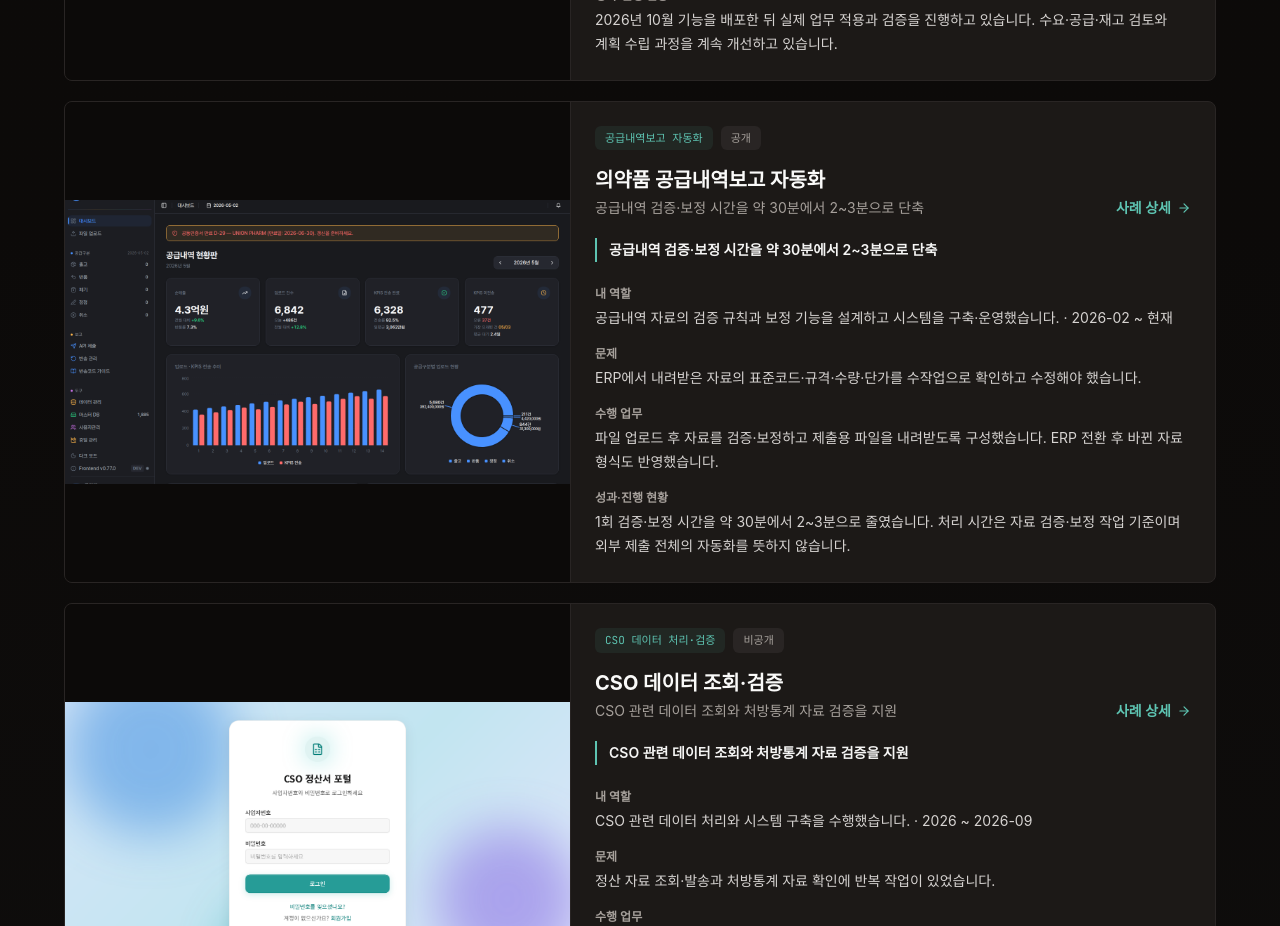
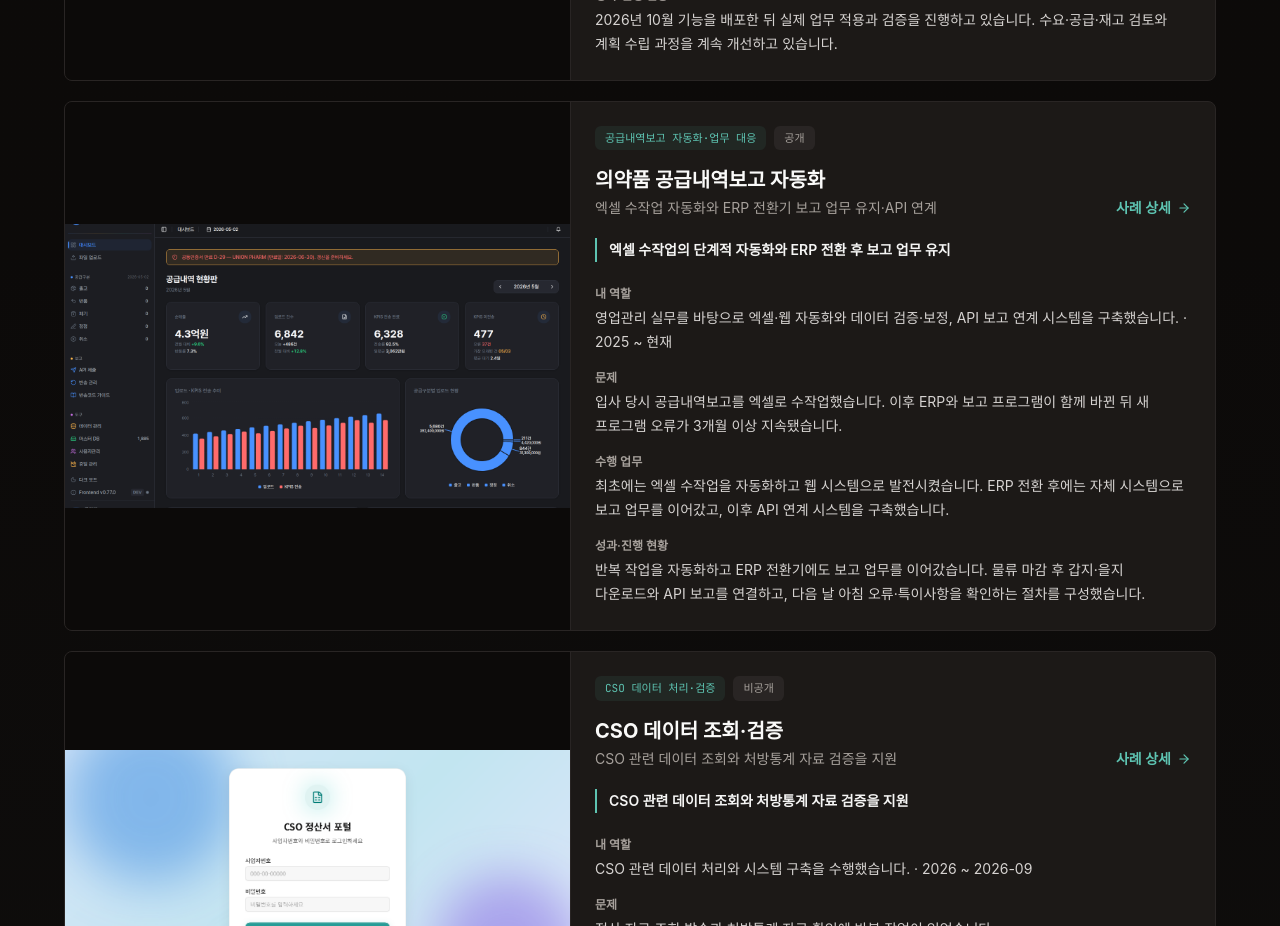
Before and after one commit to yurielk82/ref-hub, a Next.js app: page /ax in a window 1280 px wide. Shown: the part 2660-3586 px from the top of the page. Built offline with nearby package versions, Linux system fonts and the light colour scheme; a web font is replaced by a local one.

Commit message:
fix: 문서 head 구조 수정과 공급내역보고 개선 이력 반영

```diff
--- a/app/layout.tsx
+++ b/app/layout.tsx
@@ -1,5 +1,6 @@
 import type { Metadata } from "next";
 import type { ReactNode } from "react";
+import { Head } from "nextra/components";
 import { ThemeProvider } from "@/components/theme-provider";
 import { AX_HERO, SITE_URL } from "@/data/ax-content";
 import "./globals.css";
@@ -24,6 +25,8 @@ export const metadata: Metadata = {
 export default function RootLayout({ children }: { children: ReactNode }) {
   return (
     <html lang="ko" dir="ltr" suppressHydrationWarning>
+      {/* Nextra Head는 실제 head 요소이므로 body 밖 루트에 둔다. */}
+      <Head />
       <body className="antialiased">
         <ThemeProvider>{children}</ThemeProvider>
       </body>
--- a/data/ax-cases/delivery.ts
+++ b/data/ax-cases/delivery.ts
@@ -99,20 +99,42 @@ export const DELIVERY_CASE_STUDIES: AxCaseStudy[] = [
   },
   {
     projectSlug: "kpis-dsr-api",
-    label: "공급내역보고 자동화",
-    role: "공급내역 자료의 검증 규칙과 보정 기능을 설계하고 시스템을 구축·운영했습니다.",
-    period: "2026-02 ~ 현재",
+    label: "공급내역보고 자동화·업무 대응",
+    role: "영업관리 실무를 바탕으로 엑셀·웹 자동화와 데이터 검증·보정, API 보고 연계 시스템을 구축했습니다.",
+    period: "2025 ~ 현재",
     status: {
       kind: "live",
-      note: "공급내역보고 자료 처리에 활용 중",
+      note: "공급내역보고 시스템 구축·활용 및 API 연계 기능 개선",
     },
-    impact: "공급내역 검증·보정 시간을 약 30분에서 2~3분으로 단축",
+    impact: "엑셀 수작업의 단계적 자동화와 ERP 전환 후 보고 업무 유지",
     problem:
-      "ERP에서 내려받은 자료의 표준코드·규격·수량·단가를 수작업으로 확인하고 수정해야 했습니다.",
+      "입사 당시 공급내역보고를 엑셀로 수작업했습니다. 이후 ERP와 보고 프로그램이 함께 바뀐 뒤 새 프로그램 오류가 3개월 이상 지속됐습니다.",
     intervention:
-      "파일 업로드 후 자료를 검증·보정하고 제출용 파일을 내려받도록 구성했습니다. ERP 전환 후 바뀐 자료 형식도 반영했습니다.",
+      "최초에는 엑셀 수작업을 자동화하고 웹 시스템으로 발전시켰습니다. ERP 전환 후에는 자체 시스템으로 보고 업무를 이어갔고, 이후 API 연계 시스템을 구축했습니다.",
     outcome:
-      "1회 검증·보정 시간을 약 30분에서 2~3분으로 줄였습니다. 처리 시간은 자료 검증·보정 작업 기준이며 외부 제출 전체의 자동화를 뜻하지 않습니다.",
+      "반복 작업을 자동화하고 ERP 전환기에도 보고 업무를 이어갔습니다. 물류 마감 후 갑지·을지 다운로드와 API 보고를 연결하고, 다음 날 아침 오류·특이사항을 확인하는 절차를 구성했습니다.",
+    steps: [
+      {
+        phase: "최초 업무 개선",
+        title: "엑셀 수작업에서 웹 시스템으로",
+        body: "입사 당시 엑셀로 수작업하던 공급내역보고를 엑셀 자동화로 개선하고, 이후 웹 기반 시스템으로 발전시켜 반복되는 자료 검증·보정 작업을 자동화했습니다.",
+      },
+      {
+        phase: "ERP 전환 후 대응",
+        title: "오류 장기화 중 보고 업무 유지·API 연계",
+        body: "ERP와 공급내역보고 프로그램 교체 후 새 프로그램 오류가 3개월 이상 지속됐습니다. 자체 시스템으로 보고 업무를 이어갔고, 이후 보고 API를 연계한 시스템을 구축했습니다.",
+      },
+      {
+        phase: "업무 흐름",
+        title: "물류 마감부터 API 보고까지",
+        body: "물류 마감 → 바코드 서버 접속 및 갑지·을지 다운로드 → API 공급내역보고",
+      },
+      {
+        phase: "아침 확인",
+        title: "의약품 공급내역보고 오류·특이사항 확인",
+        body: "다음 날 아침에는 전날 의약품 공급내역보고의 오류와 특이사항을 확인했습니다.",
+      },
+    ],
     disclosure: "public",
     evidenceLabel: "사례 상세",
   },
--- a/data/experience.ts
+++ b/data/experience.ts
@@ -24,7 +24,7 @@ export const EXPERIENCES: Experience[] = [
       "매출·수금·채권 자료 분석 및 월간 KPI·영업회의 자료 작성",
       "SFE를 통한 영업 활동·실적 분석, S&OP 및 유통재고 관리 업무 개선",
       "CSO 관련 데이터 처리와 조회·검증 시스템 구축",
-      "공급내역보고 검증·보정 시간을 약 30분에서 2~3분으로 단축",
+      "엑셀 수작업 공급내역보고를 웹 시스템으로 개선하고, ERP 전환 후 보고 업무 유지 및 API 연계 시스템 구축",
       "ERP 전환 전후 데이터 대조 및 영업관리·기획·전산 부서 협업",
     ],
     projects: [
--- a/data/manuals.ts
+++ b/data/manuals.ts
@@ -19,7 +19,8 @@ const MANUAL_DETAILS: Record<string, Omit<Manual, "slug" | "title">> = {
     projectSlug: "csoweb",
   },
   "kpis-dsr-api": {
-    description: "의약품 공급내역(갑지·을지) 가공·검증·조회 시스템 매뉴얼",
+    description:
+      "엑셀 수작업 자동화, ERP 전환 후 업무 대응, 갑지·을지 다운로드와 API 공급내역보고 흐름",
     projectSlug: "kpis-dsr-api",
   },
   pharmkpi: {
--- a/data/projects/delivery.ts
+++ b/data/projects/delivery.ts
@@ -128,9 +128,9 @@ export const DELIVERY_PROJECTS: Project[] = [
   {
     slug: "kpis-dsr-api",
     name: "의약품 공급내역보고 자동화",
-    tagline: "공급내역 검증·보정 시간을 약 30분에서 2~3분으로 단축",
+    tagline: "엑셀 수작업 자동화와 ERP 전환기 보고 업무 유지·API 연계",
     description:
-      "파일 업로드 후 자료를 검증·보정하고 제출용 파일을 내려받도록 구성했습니다. ERP 전환 후 바뀐 자료 형식도 반영했습니다. 공급내역보고 자료 처리에 활용 중.",
+      "엑셀 수작업을 자동화하고 웹 시스템으로 발전시켰습니다. 이후 ERP·보고 프로그램 교체 후 오류가 3개월 이상 지속되는 동안 보고 업무를 이어갔고, 보고 API를 연계한 시스템을 구축했습니다. 다음 날 아침에는 보고 오류와 특이사항을 확인했습니다.",
     category: "web",
     scope: "company",
     liveUrl: "https://kpis.dvsharp.com",
@@ -139,12 +139,12 @@ export const DELIVERY_PROJECTS: Project[] = [
     emoji: "📊",
     gradient: "from-blue-600/20 to-cyan-600/20",
     features: [
-      "공급내역 파일 업로드와 표준코드 연결",
-      "규격·수량·단가 검증 및 보정",
-      "검증 결과 확인과 제출용 파일 내려받기",
-      "ERP 전환에 따른 입력 파일 형식 변경 반영",
+      "엑셀 수작업 → 엑셀 자동화 → 웹 기반 공급내역보고 시스템",
+      "ERP·보고 프로그램 변경 후 오류 장기화에 대응해 보고 업무 유지",
+      "물류 마감 → 바코드 서버 접속 및 갑지·을지 다운로드 → API 공급내역보고",
+      "다음 날 아침 의약품 공급내역보고 오류·특이사항 확인",
     ],
-    highlight: "공급내역 검증·보정 시간을 약 30분에서 2~3분으로 단축",
+    highlight: "엑셀 수작업 자동화와 ERP 전환기 보고 업무 유지·API 연계",
     year: "2026",
     tech: ["Express 5", "React 19", "Vite 7", "MSSQL", "TanStack Table"],
   },
--- a/data/work-history.ts
+++ b/data/work-history.ts
@@ -83,20 +83,35 @@ export const WORK_CHAPTERS: readonly WorkChapter[] = [
   },
   {
     id: "reporting",
-    period: "2025-04 ~ 현재",
-    title: "공급내역보고 및 영업관리 반복 업무 개선",
+    period: "2025 ~ 현재",
+    title: "공급내역보고 자동화 및 ERP 전환기 업무 대응",
     situation:
-      "의약품 공급내역보고와 계약·주문·반품 업무에서 반복되는 입력·확인 작업을 개선했습니다.",
+      "입사 당시 엑셀로 수작업하던 보고를 단계적으로 자동화했습니다. 이후 ERP와 보고 프로그램이 함께 바뀐 뒤에는 별도로 보고 업무를 이어갈 수 있도록 대응했습니다.",
     actions: [
-      "공급내역의 표준코드·규격·수량·단가를 검증하고 보정하는 도구를 구축했습니다.",
-      "거래약정서 전자계약 전환, 단가계약 온라인 신청, 거래처 직접 주문 도입을 진행했습니다.",
+      "최초 개선: 엑셀 수작업을 엑셀 자동화로 바꾸고, 웹 기반 공급내역보고 시스템으로 발전시켰습니다.",
+      "ERP 전환 후 대응: 새 보고 프로그램 오류가 3개월 이상 지속되는 동안 자체 시스템으로 보고 업무를 이어갔고, 이후 보고 API를 연계한 시스템을 구축했습니다.",
+      "물류 마감 후 바코드 서버에 접속해 갑지·을지를 내려받고 API로 공급내역을 보고하는 흐름을 구성했습니다.",
+      "다음 날 아침에는 의약품 공급내역보고의 오류와 특이사항을 확인했습니다.",
+    ],
+    results: [
+      "자료 검증·보정 등 반복 작업 자동화",
+      "ERP 전환 후 오류가 지속되는 기간에도 보고 업무 유지",
+      "API 연계와 아침 확인 절차를 포함한 업무 흐름 구축",
+    ],
+    projects: ["kpis-dsr-api"],
+  },
+  {
+    id: "sales-operations",
+    period: "2025-03 ~ 현재",
+    title: "계약·주문·반품 처리 절차 개선",
+    situation:
+      "영업관리 실무에서 반복되는 접수와 확인 작업을 개선하고 처리 기준을 정리했습니다.",
+    actions: [
+      "거래약정서 전자계약 전환, 단가계약 온라인 신청과 거래처 직접 주문 도입을 진행했습니다.",
       "출하 이력에 따른 반품 입력 기준과 거래처 잔고 이관 관리 절차를 정리했습니다.",
     ],
-    results: [
-      "공급내역 검증·보정 시간을 1회 약 30분에서 2~3분으로 단축",
-      "계약·주문·반품 처리 절차 정비",
-    ],
-    projects: ["kpis-dsr-api"],
+    results: ["계약·주문·반품 처리 절차 정비"],
+    projects: [],
   },
   {
     id: "pmi",
```
Also changed, not shown: app/(docs)/layout.tsx (+24 -25 lines).
